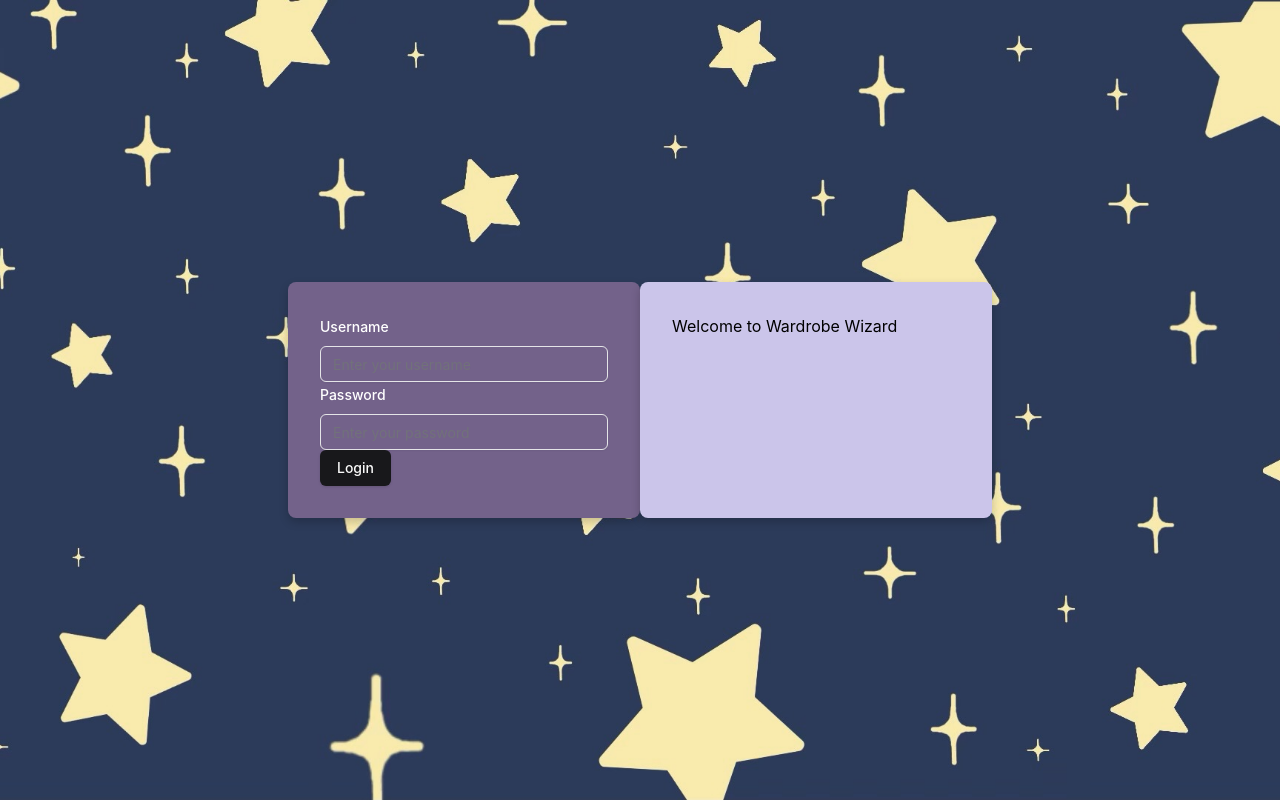
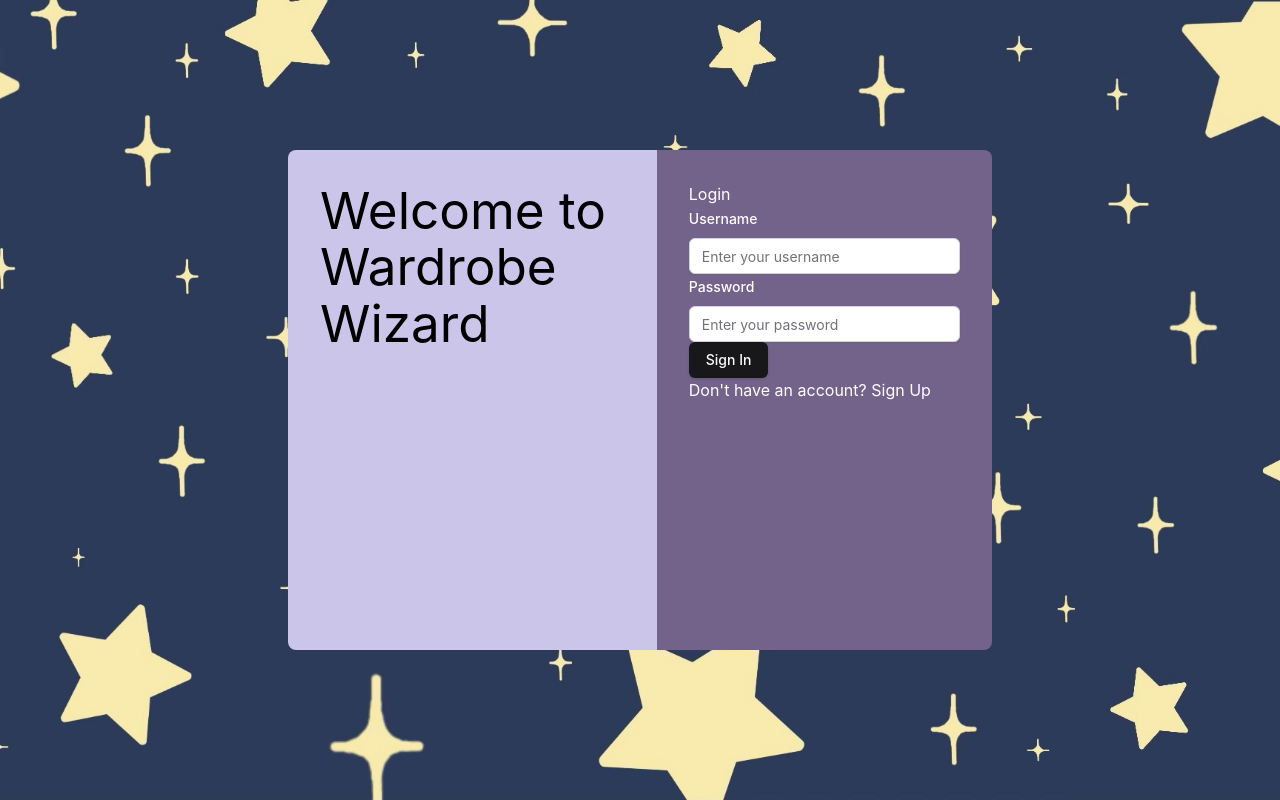
Before and after one commit to Tofu311/wardrobe-wizards, a React (Vite) app in the folder frontend/: page / in a window 1280 px wide. Built offline with nearby package versions, Linux system fonts and the light colour scheme.

Commit message:
Basic login/registration form completed (not connected to backend)

```diff
--- a/frontend/package.json
+++ b/frontend/package.json
@@ -14,12 +14,14 @@
     "@radix-ui/react-icons": "^1.3.0",
     "@radix-ui/react-label": "^2.1.0",
     "@radix-ui/react-slot": "^1.1.0",
+    "@radix-ui/react-toggle": "^1.1.0",
     "class-variance-authority": "^0.7.0",
     "clsx": "^2.1.1",
     "lucide-react": "^0.454.0",
     "react": "^18.3.1",
     "react-dom": "^18.3.1",
     "react-hook-form": "^7.53.1",
+    "react-router-dom": "^6.27.0",
     "tailwind-merge": "^2.5.4",
     "tailwindcss-animate": "^1.0.7",
     "zod": "^3.23.8"
--- a/frontend/pages/LoginPage.tsx
+++ b/frontend/pages/LoginPage.tsx
@@ -1,10 +1,7 @@
-"use client";
-
+import { useState } from "react";
 import { zodResolver } from "@hookform/resolvers/zod";
 import { useForm } from "react-hook-form";
 import { z } from "zod";
-import styles from './stylesheets/LoginPage.module.css';
-
 import { Button } from "@/components/ui/button";
 import {
   Form,
@@ -15,76 +12,160 @@ import {
   FormMessage,
 } from "@/components/ui/form";
 import { Input } from "@/components/ui/input";
+import styles from "./stylesheets/LoginPage.module.css"; // Import the styles
 
-// Define the schema for form validation
-const formSchema = z.object({
-  username: z.string().min(2, {
-    message: "Username must be at least 2 characters.",
-  }),
-  password: z.string().min(6, {
-    message: "Password must be at least 6 characters.",
-  }),
+// Define the schema for login form validation
+const loginSchema = z.object({
+  username: z.string()
+  .min(1, { message: "Please enter your username." }),
+  password: z.string().min(1, { message: "Please enter your password." }),
+});
+
+// Define the schema for registration form validation
+const signUpSchema = z.object({
+  username: z
+  .string()
+  .min(1, { message: "Please enter a username.", })
+  .regex(/^[a-zA-Z0-9]+$/, { message: "Username can only contain letters (A-Z) and numbers (0-9)." }),
+
+  password: z
+  .string()
+  .min(1, { message: "Please enter a password.", })
+  .regex(/(?=.*\d)(?=.*[A-Z]).{8,}/, { message: "Password must be at least 8 characters long and contain at least one uppercase letter and one digit.", }),
+
+  email: z
+  .string()
+  .min(1, { message: "Please enter your email address.", })
+  .email({ message: "Invalid email address.", }),
 });
 
 function LoginPage() {
-  // Initialize the form with useForm and zodResolver
-  const form = useForm<z.infer<typeof formSchema>>({
-    resolver: zodResolver(formSchema),
+  const [isLogin, setIsLogin] = useState(true); // State to track the current form
+
+  // Initialize the form with useForm for login
+  const form = useForm({
+    resolver: zodResolver(isLogin ? loginSchema : signUpSchema),
     defaultValues: {
       username: "",
       password: "",
+      email: "",
     },
   });
 
   // Define the submit handler
-  function onSubmit(values: z.infer<typeof formSchema>) {
-    // Handle login logic here
-    console.log("Login data:", values);
+  function onSubmit(values: { username: string; password: string; email?: string }) {
+    console.log(`${isLogin ? "Login" : "Registration"} data:`, values);
   }
+
+  // Function to toggle between login and registration
+  const toggleForm = () => {
+    setIsLogin((prev) => !prev); // Toggle the state
+    form.reset(); // Reset the form when toggling
+
+
+  };
 
   return (
     <div className={styles.backgroundContainer}>
       <div className={styles.outerContainer}>
-        <div className={styles.formContainer}> {/* New div for the purple box */}
+
+
+        {/* Sign Up Form */}
+        {!isLogin && (
+          <div className={`absolute w-full transition-transform duration-500 ${isLogin ? "translate-x-full" : "translate-x-0"}`}>
+            <div className={`${styles.formContainer} ${styles.roundedLeft}`}>
+              <h2 className="text-xl font-bold mb-6">Sign Up</h2>
               <Form {...form}>
-            <form onSubmit={form.handleSubmit(onSubmit)} className="space-y-8">
-                <FormField
-                control={form.control}
-                name="username"
-                render={({ field }) => (
+                <form onSubmit={form.handleSubmit(onSubmit)} className="space-y-6">
+                  <FormField control={form.control} name="username" render={({ field }) => (
                     <FormItem>
-                    <FormLabel>Username</FormLabel>
+                      <FormLabel className={styles.labels}>Username</FormLabel>
                       <FormControl>
-                        <Input placeholder="Enter your username" {...field} />
+                        <Input className={styles.inputField} placeholder="Enter your username" {...field} />
                       </FormControl>
                       <FormMessage />
                     </FormItem>
-                )}
-                />
-                <FormField
-                control={form.control}
-                name="password"
-                render={({ field }) => (
+                  )} />
+                  <FormField control={form.control} name="password" render={({ field }) => (
                     <FormItem>
-                    <FormLabel>Password</FormLabel>
+                      <FormLabel className={styles.labels}>Password</FormLabel>
                       <FormControl>
-                        <Input type="password" placeholder="Enter your password" {...field} />
+                        <Input className={styles.inputField} type="password" placeholder="Enter your password" {...field} />
                       </FormControl>
                       <FormMessage />
                     </FormItem>
-                )}
-                />
-                <Button type="submit">Login</Button>
+                  )} />
+                  <FormField control={form.control} name="email" render={({ field }) => (
+                    <FormItem>
+                      <FormLabel className={styles.labels}>Email</FormLabel>
+                      <FormControl>
+                        <Input className={styles.inputField} type="email" placeholder="Enter your email" {...field} />
+                      </FormControl>
+                      <FormMessage />
+                    </FormItem>
+                  )} />
+                  <Button type="submit">Sign Up</Button>
                 </form>
               </Form>
+              <p className="mt-4 text-center">
+                Already have an account?{" "}
+                <span onClick={toggleForm} className="text-blue-500 cursor-pointer hover:underline ml-1">Sign In</span>
+              </p>
             </div>
+          </div>
+        )}
+        {/* Hide Login */}
+        {!isLogin && (
+          <div className={`${styles.welcomeContainer}  ${styles.roundedRight}`}>
+              <h1 className="text-4xl font-bold mb-6">Welcome to Wardrobe Wizard</h1>
+          </div>
+        )}
 
-            <div className={styles.sideBox}> {/* New Side Box Container */}
-            <h2>Welcome to Wardrobe Wizard</h2>
+
+        {/* Hide SignUp */}
+        {isLogin && (
+          <div className={`${styles.welcomeContainer} ${styles.roundedLeft}`}>
+              <h1 className="text-4xl font-bold mb-6">Welcome to Wardrobe Wizard</h1>
           </div>
+        )}
+        {/* Login Form */}
+        {isLogin && (
+          <div className={`absolute w-full transition-transform duration-500 ${isLogin ? "translate-x-0" : "translate-x-full"}`}>
+            <div className={`${styles.formContainer} ${styles.roundedRight}`}>
+              <h2 className="text-xl font-bold mb-6">Login</h2>
+              <Form {...form}>
+                <form onSubmit={form.handleSubmit(onSubmit)} className="space-y-6">
+                  <FormField control={form.control} name="username" render={({ field }) => (
+                    <FormItem>
+                      <FormLabel className={styles.labels}>Username</FormLabel>
+                      <FormControl>
+                        <Input className={styles.inputField} placeholder="Enter your username" {...field} />
+                      </FormControl>
+                      <FormMessage />
+                    </FormItem>
+                  )} />
+                  <FormField control={form.control} name="password" render={({ field }) => (
+                    <FormItem>
+                      <FormLabel className={styles.labels}>Password</FormLabel>
+                      <FormControl>
+                        <Input className={styles.inputField} type="password" placeholder="Enter your password" {...field} />
+                      </FormControl>
+                      <FormMessage />
+                    </FormItem>
+                  )} />
+                  <Button type="submit">Sign In</Button>
+                </form>
+              </Form>
+              <p className="mt-4 text-center">
+                Don't have an account?{" "}
+                <span onClick={toggleForm} className="text-blue-500 cursor-pointer hover:underline ml-1">Sign Up</span>
+              </p>
+            </div>
+          </div>
+        )}
       </div>
     </div>
   );
-}
+};
 
 export default LoginPage;
--- a/frontend/pages/stylesheets/LoginPage.module.css
+++ b/frontend/pages/stylesheets/LoginPage.module.css
@@ -14,18 +14,17 @@
 .formContainer {
   background-color: #73628A; /* Purple background */
   padding: 2rem;
-  border-radius: 8px;
-  box-shadow: 0 4px 10px rgba(0, 0, 0, 0.2);
   width: 100%; /* Responsive width */
+  height: 500px;
   color: white; /* Text color for better readability */
+  border-radius: 0; /* Ensure it doesn't conflict */
 }
 
-.sideBox {
+.welcomeContainer {
   background-color: #CBC5EA;
   padding: 2rem;
-  border-radius: 8px;
-  box-shadow: 0 4px 10px rgba(0, 0, 0, 0.2);
   width: 100%; /* Responsive width */
+  height: 500px;
   color: black; /* Text color for better readability */
 }
 
@@ -36,3 +35,27 @@
   width: 55%; /* Responsive width */
   height: 100%; /* Responsive height */
 }
+
+.labels {
+  color: white;
+}
+
+.inputField {
+  color:black;
+  background-color: white;
+}
+
+.inputField::placeholder {
+  color: black;
+  opacity: 100%;
+}
+
+.roundedRight {
+  border-top-right-radius: 8px;
+  border-bottom-right-radius: 8px;
+}
+
+.roundedLeft {
+  border-top-left-radius: 8px;
+  border-bottom-left-radius: 8px;
+}
--- a/frontend/src/App.tsx
+++ b/frontend/src/App.tsx
@@ -2,13 +2,20 @@ import { useState } from "react";
 // import reactLogo from "./assets/react.svg";
 // import viteLogo from "/vite.svg";
 // import "./App.css";
+import { BrowserRouter as Router, Routes, Route, Navigate } from "react-router-dom";
 import LoginPage from "../pages/LoginPage";
 
+
 function App() {
-  const [count, setCount] = useState(0);
+  //const [count, setCount] = useState(0);
 
+  // path ='/' to be changed to home page direct if user is logged in
   return (
-    <LoginPage />
+    <Router>
+      <Routes>
+        <Route path="/" element={<LoginPage />} />
+      </Routes>
+    </Router>
   );
 }
 
--- a/frontend/src/components/ui/input.tsx
+++ b/frontend/src/components/ui/input.tsx
@@ -11,9 +11,7 @@ const Input = React.forwardRef<HTMLInputElement, InputProps>(
       <input
         type={type}
         className={cn(
-          "flex h-9 w-full rounded-md border border-input bg-transparent px-3 py-1 text-sm shadow-sm transition-colors file:border-0 file:bg-transparent file:text-sm file:font-medium file:text-foreground placeholder:text-muted-foreground focus-visible:outline-none focus-visible:ring-1 focus-visible:ring-ring disabled:cursor-not-allowed disabled:opacity-50",
-          className
-        )}
+          "flex h-9 w-full rounded-md border border-gray-300 bg-white text-black px-3 py-1 text-sm shadow-sm transition-colors file:border-0 file:bg-transparent file:text-sm file:font-medium file:text-foreground placeholder:text-muted-foreground focus-visible:outline-none focus-visible:ring-1 focus-visible:ring-blue-500 disabled:cursor-not-allowed disabled:opacity-50",        )}
         ref={ref}
         {...props}
       />
--- /dev/null
+++ b/frontend/src/components/ui/toggle.tsx
@@ -0,0 +1,43 @@
+import * as React from "react"
+import * as TogglePrimitive from "@radix-ui/react-toggle"
+import { cva, type VariantProps } from "class-variance-authority"
+
+import { cn } from "@/lib/utils"
+
+const toggleVariants = cva(
+  "inline-flex items-center justify-center rounded-md text-sm font-medium transition-colors hover:bg-muted hover:text-muted-foreground focus-visible:outline-none focus-visible:ring-1 focus-visible:ring-ring disabled:pointer-events-none disabled:opacity-50 data-[state=on]:bg-accent data-[state=on]:text-accent-foreground",
+  {
+    variants: {
+      variant: {
+        default: "bg-transparent",
+        outline:
+          "border border-input bg-transparent shadow-sm hover:bg-accent hover:text-accent-foreground",
+      },
+      size: {
+        default: "h-9 px-3",
+        sm: "h-8 px-2",
+        lg: "h-10 px-3",
+      },
+    },
+    defaultVariants: {
+      variant: "default",
+      size: "default",
+    },
+  }
+)
+
+const Toggle = React.forwardRef<
+  React.ElementRef<typeof TogglePrimitive.Root>,
+  React.ComponentPropsWithoutRef<typeof TogglePrimitive.Root> &
+    VariantProps<typeof toggleVariants>
+>(({ className, variant, size, ...props }, ref) => (
+  <TogglePrimitive.Root
+    ref={ref}
+    className={cn(toggleVariants({ variant, size, className }))}
+    {...props}
+  />
+))
+
+Toggle.displayName = TogglePrimitive.Root.displayName
+
+export { Toggle, toggleVariants }
--- a/frontend/src/main.tsx
+++ b/frontend/src/main.tsx
@@ -2,7 +2,6 @@ import { StrictMode } from 'react'
 import { createRoot } from 'react-dom/client'
 import App from './App.tsx'
 import './index.css'
-import LoginPage from "../pages/LoginPage";
 
 
 createRoot(document.getElementById('root')!).render(
```
Also changed, not shown: 1 other file (tests, documents, lock files or other folders). Lines whose indentation alone changed are shown as unchanged.
